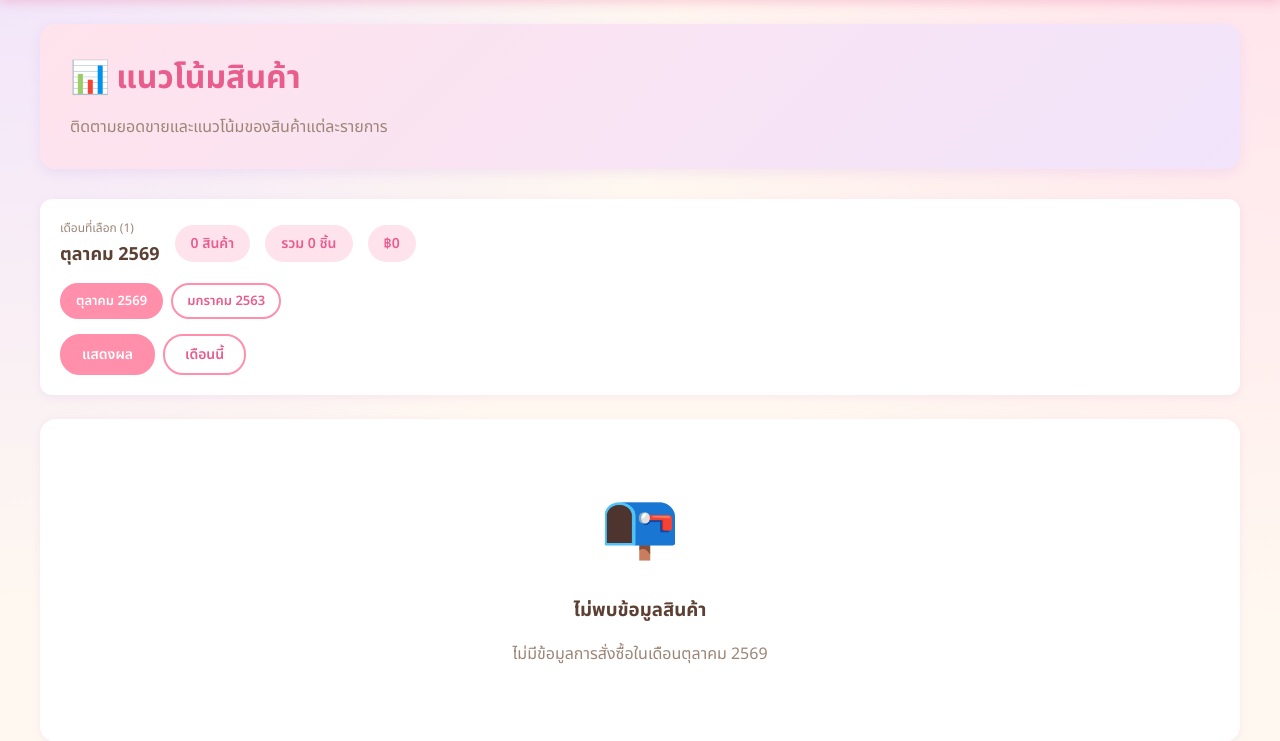
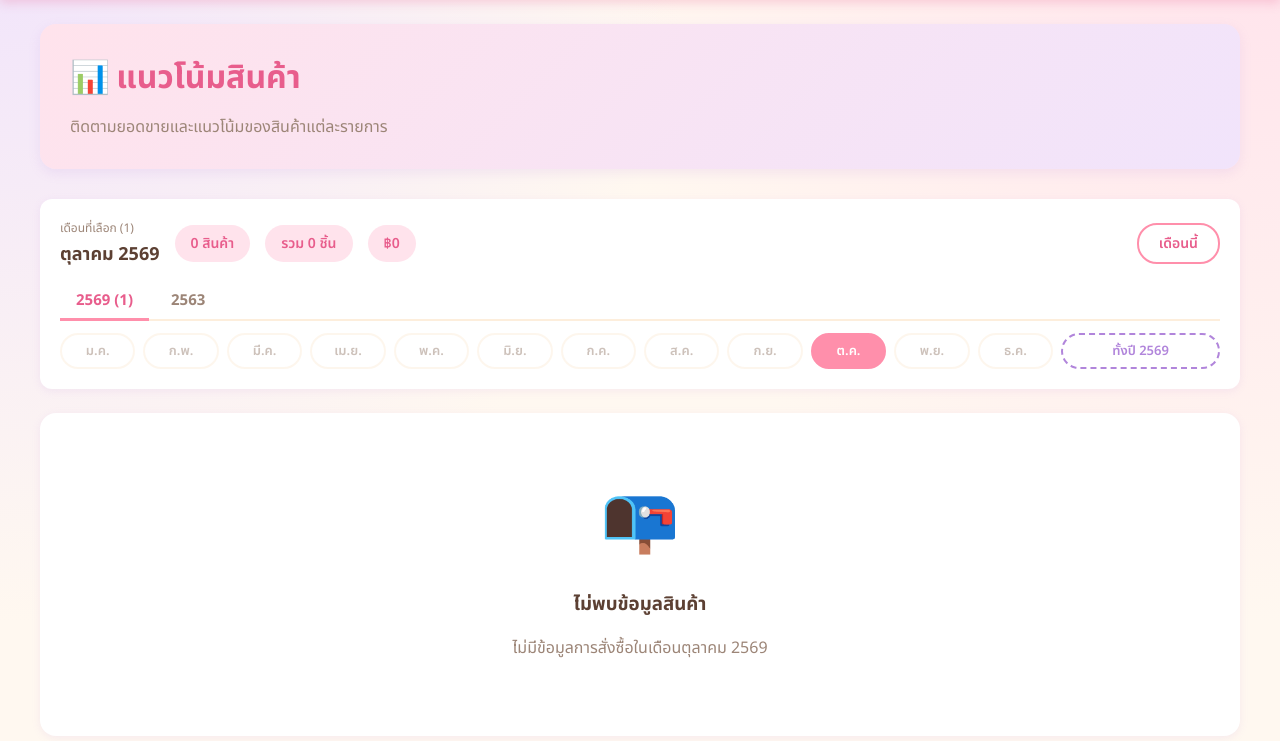
Before and after one commit to kittichaisangpayung-arch/oem-orders, a Django app: page /dashboard/trends/ in a window 1280 px wide. Shown: the part 61-802 px from the top of the page. Run offline with Django 5.2, Linux system fonts and the light colour scheme; data comes from the database, SQL or seed files in the repository; tables that the repository leaves empty hold one stand-in row (values such as "Sample post"); parts of the project's set-up code (start-up, migrations or seed data) failed here and were passed over.

Commit message:
Auto-apply month selection and group trend month picker by year
Selecting a month reloads the product trend list immediately (debounced
so several quick clicks submit once); the submit button only remains as
a noscript fallback. Months are grouped under year tabs showing all 12
months per year, with months lacking data disabled, a per-year selected
count, and a whole-year toggle.

```diff
--- a/apps/dashboard/product_trends.py
+++ b/apps/dashboard/product_trends.py
@@ -17,6 +17,10 @@ from apps.ingestion.models import POLineItem, PurchaseOrderBatch
 THAI_MONTHS = [
     'มกราคม', 'กุมภาพันธ์', 'มีนาคม', 'เมษายน', 'พฤษภาคม', 'มิถุนายน',
     'กรกฎาคม', 'สิงหาคม', 'กันยายน', 'ตุลาคม', 'พฤศจิกายน', 'ธันวาคม',
+]
+THAI_MONTHS_SHORT = [
+    'ม.ค.', 'ก.พ.', 'มี.ค.', 'เม.ย.', 'พ.ค.', 'มิ.ย.',
+    'ก.ค.', 'ส.ค.', 'ก.ย.', 'ต.ค.', 'พ.ย.', 'ธ.ค.',
 ]
 
 
@@ -42,6 +46,32 @@ def _selected_months(request):
         except ValueError:
             continue
     return sorted(months, reverse=True)
+
+
+def _year_groups(data_months, selected_months):
+    """Month picker grouped by year (newest first), all 12 months per year.
+
+    Months without data are disabled unless already selected.
+    """
+    years = {int(m[:4]) for m in data_months | set(selected_months)}
+    return [
+        {
+            'year': year,
+            'label': year + 543,
+            'months': [
+                {
+                    'value': key,
+                    'label': THAI_MONTHS_SHORT[month - 1],
+                    'title': _month_label(key),
+                    'selected': key in selected_months,
+                    'enabled': key in data_months or key in selected_months,
+                }
+                for month in range(1, 13)
+                for key in [f'{year}-{month:02d}']
+            ],
+        }
+        for year in sorted(years, reverse=True)
+    ]
 
 
 @allow_embedding
@@ -91,16 +121,17 @@ def product_trend_list(request):
         })
     product_stats.sort(key=lambda x: x['total_qty'], reverse=True)
 
-    month_choices = {
+    data_months = {
         d.strftime('%Y-%m') for d in PurchaseOrderBatch.objects.dates('uploaded_at', 'month')
-    } | set(selected_months)
+    }
 
     context = {
         'product_stats': product_stats,
         'selected_months': selected_months,
         'selected_labels': [_month_label(m) for m in reversed(selected_months)],
         'month_query': urlencode([('month', m) for m in selected_months]),
-        'available_months': [(m, _month_label(m)) for m in sorted(month_choices, reverse=True)],
+        'year_groups': _year_groups(data_months, selected_months),
+        'active_year': int(selected_months[0][:4]),
         'grand_total_qty': sum(p['total_qty'] for p in product_stats),
         'grand_total_value': sum(p['total_value'] for p in product_stats),
     }
--- a/templates/dashboard/product_trend_list.html
+++ b/templates/dashboard/product_trend_list.html
@@ -78,14 +78,77 @@ button.period-btn {
     cursor: pointer;
     font-family: inherit;
 }
-.month-options {
+.month-picker {
     flex-basis: 100%;
+}
+.year-tabs {
     display: flex;
     flex-wrap: wrap;
+    gap: 6px;
+    margin-bottom: 12px;
+    border-bottom: 2px solid var(--cream-dark);
+}
+.year-tab {
+    padding: 6px 16px;
+    border: 0;
+    border-bottom: 3px solid transparent;
+    margin-bottom: -2px;
+    background: none;
+    color: var(--text-muted);
+    font-family: inherit;
+    font-size: 15px;
+    font-weight: 700;
+    cursor: pointer;
+}
+.year-tab:hover {
+    color: var(--pink-dark);
+}
+.year-tab.active {
+    color: var(--pink-dark);
+    border-bottom-color: var(--pink);
+}
+.year-tab:focus-visible,
+.whole-year-btn:focus-visible {
+    outline: 3px solid var(--purple);
+    outline-offset: 2px;
+}
+.month-options {
+    display: grid;
+    grid-template-columns: repeat(auto-fill, minmax(72px, 1fr));
     gap: 8px;
     border: 0;
     margin: 0;
     padding: 0;
+}
+.month-options[hidden] {
+    display: none;
+}
+.month-chip span {
+    text-align: center;
+    width: 100%;
+    box-sizing: border-box;
+}
+.month-chip input:disabled + span {
+    border-color: var(--cream-dark);
+    color: var(--text-muted);
+    opacity: 0.5;
+    cursor: not-allowed;
+}
+.whole-year-btn {
+    grid-column: span 2;
+    padding: 6px 14px;
+    border: 2px dashed var(--purple);
+    border-radius: 20px;
+    background: #fff;
+    color: var(--purple);
+    font-family: inherit;
+    font-size: 13px;
+    font-weight: 600;
+    cursor: pointer;
+}
+.month-filter.is-loading .month-picker {
+    opacity: 0.6;
+    pointer-events: none;
 }
 .month-chip input {
     position: absolute;
@@ -269,20 +332,97 @@ button.period-btn {
             <div class="stat-badge">รวม {{ grand_total_qty|intcomma }} ชิ้น</div>
             <div class="stat-badge">฿{{ grand_total_value|floatformat:0|intcomma }}</div>
         </div>
-        <fieldset class="month-options">
-            <legend class="visually-hidden">เลือกเดือน (เลือกได้หลายเดือน)</legend>
-            {% for value, label in available_months %}
-            <label class="month-chip">
-                <input type="checkbox" name="month" value="{{ value }}" {% if value in selected_months %}checked{% endif %}>
-                <span>{{ label }}</span>
-            </label>
+        <div class="period-buttons">
+            <a href="?" class="period-btn">เดือนนี้</a>
+            <noscript><button type="submit" class="period-btn active">แสดงผล</button></noscript>
+        </div>
+        <div class="month-picker">
+            <div class="year-tabs" role="group" aria-label="เลือกปี">
+                {% for group in year_groups %}
+                <button type="button" class="year-tab{% if group.year == active_year %} active{% endif %}"
+                        data-year="{{ group.year }}" aria-pressed="{% if group.year == active_year %}true{% else %}false{% endif %}">
+                    {{ group.label }}<span class="year-count" data-count-for="{{ group.year }}"></span>
+                </button>
+                {% endfor %}
+            </div>
+            {% for group in year_groups %}
+            <fieldset class="month-options" data-year="{{ group.year }}" {% if group.year != active_year %}hidden{% endif %}>
+                <legend class="visually-hidden">เลือกเดือนของปี {{ group.label }} (เลือกได้หลายเดือน)</legend>
+                {% for m in group.months %}
+                <label class="month-chip" title="{{ m.title }}">
+                    <input type="checkbox" name="month" value="{{ m.value }}"
+                           {% if m.selected %}checked{% endif %} {% if not m.enabled %}disabled{% endif %}>
+                    <span>{{ m.label }}</span>
+                </label>
+                {% endfor %}
+                <button type="button" class="whole-year-btn" data-year="{{ group.year }}">ทั้งปี {{ group.label }}</button>
+            </fieldset>
             {% endfor %}
-        </fieldset>
-        <div class="period-buttons">
-            <button type="submit" class="period-btn active">แสดงผล</button>
-            <a href="?" class="period-btn">เดือนนี้</a>
         </div>
     </form>
+    <script>
+    (function () {
+        var form = document.querySelector('.month-filter');
+        var boxes = form.querySelectorAll('input[name="month"]');
+        var timer;
+
+        function checked() {
+            return form.querySelectorAll('input[name="month"]:checked');
+        }
+
+        function updateCounts() {
+            form.querySelectorAll('[data-count-for]').forEach(function (el) {
+                var n = form.querySelectorAll('fieldset[data-year="' + el.dataset.countFor + '"] input:checked').length;
+                el.textContent = n ? ' (' + n + ')' : '';
+            });
+        }
+
+        // Short delay so several quick clicks reload the page only once.
+        function submitSoon() {
+            updateCounts();
+            clearTimeout(timer);
+            timer = setTimeout(function () {
+                form.classList.add('is-loading');
+                form.submit();
+            }, 500);
+        }
+
+        boxes.forEach(function (box) {
+            box.addEventListener('change', function () {
+                if (!checked().length) {
+                    box.checked = true;  // keep at least one month selected
+                    return;
+                }
+                submitSoon();
+            });
+        });
+
+        form.querySelectorAll('.year-tab').forEach(function (tab) {
+            tab.addEventListener('click', function () {
+                form.querySelectorAll('.year-tab').forEach(function (t) {
+                    var on = t === tab;
+                    t.classList.toggle('active', on);
+                    t.setAttribute('aria-pressed', on ? 'true' : 'false');
+                });
+                form.querySelectorAll('fieldset.month-options').forEach(function (fs) {
+                    fs.hidden = fs.dataset.year !== tab.dataset.year;
+                });
+            });
+        });
+
+        form.querySelectorAll('.whole-year-btn').forEach(function (btn) {
+            btn.addEventListener('click', function () {
+                var yearBoxes = form.querySelectorAll('fieldset[data-year="' + btn.dataset.year + '"] input:not(:disabled)');
+                var allOn = Array.prototype.every.call(yearBoxes, function (b) { return b.checked; });
+                if (allOn && checked().length === yearBoxes.length) return;
+                yearBoxes.forEach(function (b) { b.checked = !allOn; });
+                submitSoon();
+            });
+        });
+
+        updateCounts();
+    })();
+    </script>
 
     <!-- Product Grid -->
     {% if product_stats %}
```
Also changed, not shown: apps/dashboard/tests/test_product_trends.py (added, +35 -0 lines).
